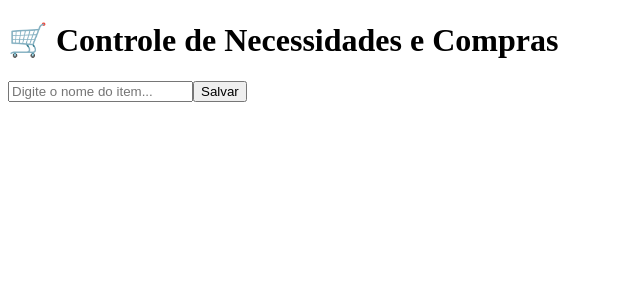
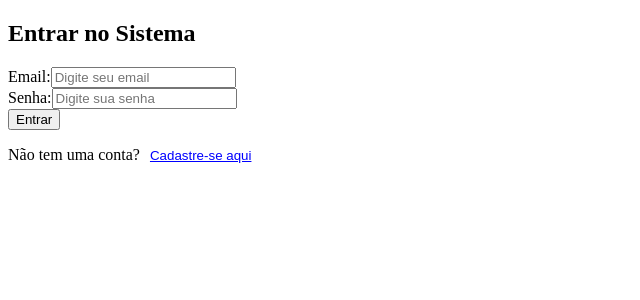
Before and after one commit to marciohector06-lgtm/controle-compras-idoso, a React (Vite) app in the folder tela-compras/: page / in a window 1280 px wide. Shown: the top 300 px of the page, without its empty margins (0-640 px from the left). Built offline with nearby package versions, Linux system fonts and the light colour scheme.

Commit message:
feat: criado telas de cadastro e login

```diff
--- a/tela-compras/src/App.jsx
+++ b/tela-compras/src/App.jsx
@@ -1,24 +1,44 @@
-import { useState } from 'react'
-import './App.css'
+import { useState } from 'react';
+import Login from './pages/Login/Login';
+import Cadastro from './pages/Cadastro/Cadastro';
+import './App.css';
 
 function App() {
-  const [novoItem, setNovoItem] = useState('')
-  const [listaCompras, setListaCompras] = useState([])
+  // Estado que controla a navegação. Começa na tela de login.
+  const [telaAtual, setTelaAtual] = useState('login');
+
+  // --- CÓDIGO DO SEU COLEGA (MANTIDO INTACTO) ---
+  const [novoItem, setNovoItem] = useState('');
+  const [listaCompras, setListaCompras] = useState([]);
 
   const adicionarItem = () => {
     // R&N (HdU 01): O sistema não deve permitir o cadastro de itens sem nome
     if (novoItem.trim() === '') {
-      alert('O nome do item é obrigatório!')
-      return
+      alert('O nome do item é obrigatório!');
+      return;
     }
 
-    setListaCompras([...listaCompras, novoItem])
-    setNovoItem('')
+    setListaCompras([...listaCompras, novoItem]);
+    setNovoItem('');
+  };
+  // ----------------------------------------------
+
+  // Lógica de Renderização Condicional
+  if (telaAtual === 'login') {
+    return <Login mudarTela={setTelaAtual} />;
   }
 
+  if (telaAtual === 'cadastro') {
+    return <Cadastro mudarTela={setTelaAtual} />;
+  }
+
+  // Se a telaAtual for 'home', renderiza o sistema do seu colega
   return (
     <div>
-      <h1>🛒 Controle de Necessidades e Compras</h1>
+      <div style={{ display: 'flex', justifyContent: 'space-between', alignItems: 'center' }}>
+        <h1>🛒 Controle de Necessidades e Compras</h1>
+        <button onClick={() => setTelaAtual('login')}>Sair da Conta</button>
+      </div>
 
       <div>
         <input
@@ -41,7 +61,7 @@ function App() {
         ))}
       </ul>
     </div>
-  )
+  );
 }
 
-export default App
+export default App;
--- /dev/null
+++ b/tela-compras/src/pages/Cadastro/Cadastro.jsx
@@ -0,0 +1,41 @@
+import './Cadastro.css';
+
+export default function Cadastro({ mudarTela }) {
+  const fazerCadastro = (evento) => {
+    evento.preventDefault();
+    alert('Cadastro realizado! Faça login para continuar.');
+    mudarTela('login');
+  };
+
+  return (
+    <div className="cadastro-container">
+      <h2>Criar Nova Conta</h2>
+
+      <form onSubmit={fazerCadastro}>
+        <div>
+          <label>Nome:</label>
+          <input type="text" placeholder="Digite seu nome completo" />
+        </div>
+
+        <div>
+          <label>Email:</label>
+          <input type="email" placeholder="Digite seu email" />
+        </div>
+
+        <div>
+          <label>Senha:</label>
+          <input type="password" placeholder="Crie uma senha forte" />
+        </div>
+
+        <button type="submit">Cadastrar</button>
+      </form>
+
+      <p>
+        Já possui conta?{' '}
+        <button onClick={() => mudarTela('login')} style={{ background: 'none', border: 'none', color: 'blue', cursor: 'pointer', textDecoration: 'underline' }}>
+          Faça Login
+        </button>
+      </p>
+    </div>
+  );
+}
--- /dev/null
+++ b/tela-compras/src/pages/Login/Login.jsx
@@ -0,0 +1,38 @@
+import './Login.css';
+
+// Recebemos a função 'mudarTela' como propriedade (prop)
+export default function Login({ mudarTela }) {
+  const fazerLogin = (evento) => {
+    evento.preventDefault();
+    // Aqui no futuro você vai validar o usuário no banco de dados.
+    // Por enquanto, apenas mandamos ele para a tela principal (home).
+    mudarTela('home');
+  };
+
+  return (
+    <div className="login-container">
+      <h2>Entrar no Sistema</h2>
+
+      <form onSubmit={fazerLogin}>
+        <div>
+          <label>Email:</label>
+          <input type="email" placeholder="Digite seu email" />
+        </div>
+
+        <div>
+          <label>Senha:</label>
+          <input type="password" placeholder="Digite sua senha" />
+        </div>
+
+        <button type="submit">Entrar</button>
+      </form>
+
+      <p>
+        Não tem uma conta?{' '}
+        <button onClick={() => mudarTela('cadastro')} style={{ background: 'none', border: 'none', color: 'blue', cursor: 'pointer', textDecoration: 'underline' }}>
+          Cadastre-se aqui
+        </button>
+      </p>
+    </div>
+  );
+}
```
Also changed, not shown: tela-compras/src/pages/Cadastro/Cadastro.css (added), tela-compras/src/pages/Login/Login.css (added).
